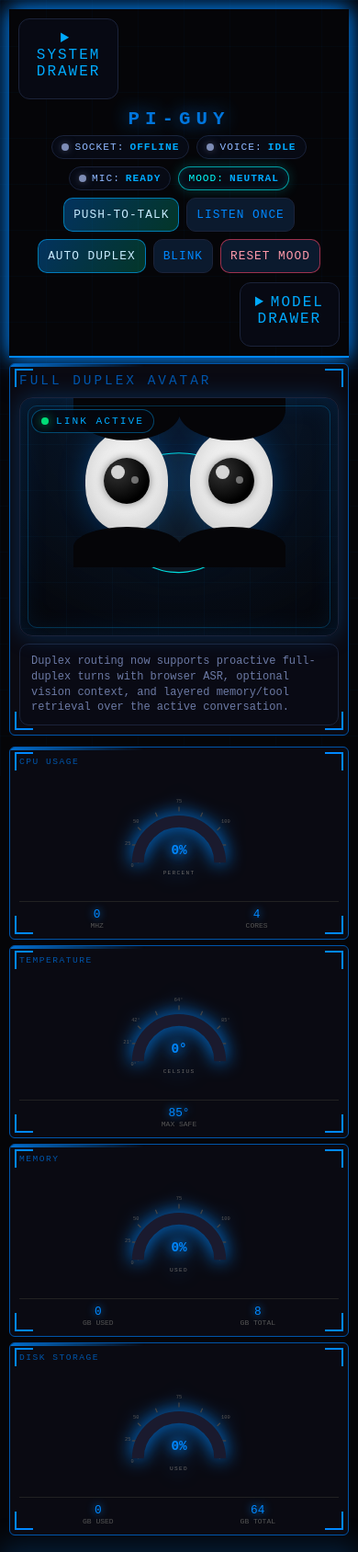
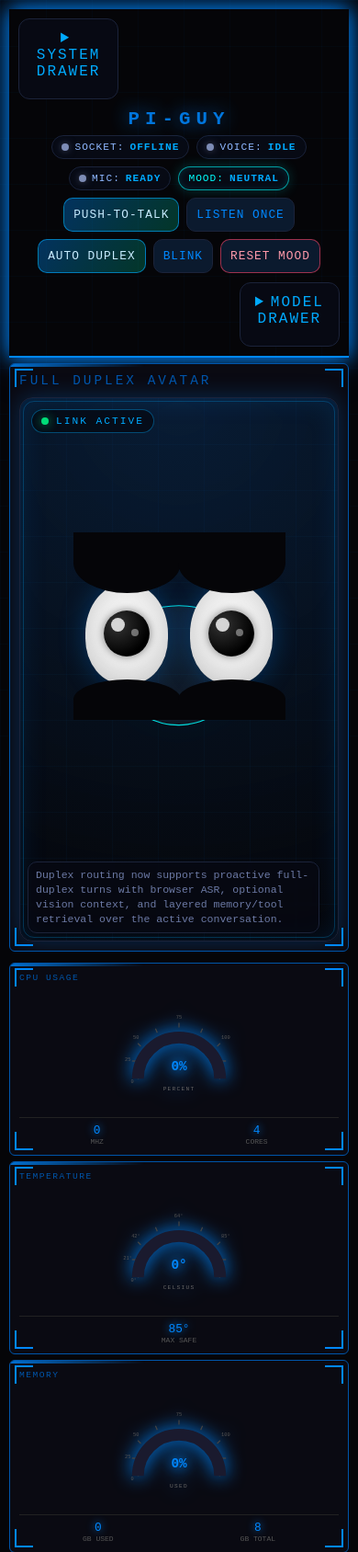
Before and after one commit to Mysticmarks/piguy, a Flask app: page / in a window 390 px wide. Shown: the top 1688 px of the page at 92% size. Run offline with Flask 3, Linux system fonts and the light colour scheme; some libraries are stand-ins or nearby versions.

Commit message:
Prioritize avatar viewport in face panel layout

```diff
--- a/templates/index.html
+++ b/templates/index.html
@@ -415,9 +415,9 @@
 
         .face-grid {
             display: grid;
-            grid-template-columns: 1fr;
-            grid-template-rows: minmax(260px, 1fr) auto;
-            gap: 8px;
+            grid-template-columns: minmax(0, 1fr);
+            grid-template-rows: minmax(0, 1fr);
+            gap: 0;
             height: 100%;
             align-items: stretch;
             flex: 1 1 auto;
@@ -433,14 +433,15 @@
             background: radial-gradient(circle at top, rgba(0, 136, 255, 0.15), rgba(5, 5, 8, 0.95));
             box-shadow: inset 0 0 30px rgba(0, 136, 255, 0.15),
                         0 0 25px rgba(0, 136, 255, 0.25);
-            min-height: 240px;
+            min-height: 300px;
+            height: 100%;
         }
 
         .face-viewport::after {
             content: '';
             position: absolute;
-            inset: 8px;
-            border-radius: 10px;
+            inset: 3px;
+            border-radius: 12px;
             border: 1px solid rgba(0, 170, 255, 0.25);
             pointer-events: none;
         }
@@ -480,9 +481,10 @@
 
         .duplex-controls {
             display: flex;
-            flex-direction: column;
-            gap: 14px;
-            padding: 6px;
+            flex-direction: row;
+            flex-wrap: wrap;
+            gap: 8px;
+            padding: 0;
         }
 
         .duplex-title {
@@ -592,8 +594,15 @@
             line-height: 1.4;
             border: 1px solid #1b233a;
             border-radius: 10px;
-            padding: 10px 12px;
-            background: rgba(8, 10, 20, 0.75);
+            padding: 6px 10px;
+            background: rgba(8, 10, 20, 0.68);
+            max-width: min(92%, 760px);
+            position: absolute;
+            left: 12px;
+            right: 12px;
+            bottom: 12px;
+            z-index: 2;
+            backdrop-filter: blur(1px);
         }
 
         .chat-dock {
@@ -828,7 +837,7 @@
         @media (max-width: 1100px) {
             .dashboard {
                 grid-template-columns: 1fr;
-                grid-template-rows: auto auto auto auto auto auto auto;
+                grid-template-rows: auto minmax(58vh, 640px) auto auto auto auto auto;
                 grid-template-areas:
                     "header"
                     "face"
@@ -852,6 +861,22 @@
 
             .header-center {
                 grid-template-columns: 1fr;
+            }
+
+            .face-panel {
+                min-height: min(68vh, 760px);
+            }
+
+            .face-viewport {
+                min-height: min(58vh, 680px);
+            }
+
+            .duplex-notes {
+                font-size: 0.72rem;
+                left: 8px;
+                right: 8px;
+                bottom: 8px;
+                padding: 6px 8px;
             }
 
             .chat-body {
@@ -939,9 +964,9 @@
                                 <span id="duplex-link-label">Link Active</span>
                             </div>
                             <iframe id="duplex-face" src="/face?embed=1" title="Pi-Guy Face"></iframe>
-                        </div>
-                        <div class="duplex-notes">
-                            Duplex routing now supports proactive full-duplex turns with browser ASR, optional vision context, and layered memory/tool retrieval over the active conversation.
+                            <div class="duplex-notes">
+                                Duplex routing now supports proactive full-duplex turns with browser ASR, optional vision context, and layered memory/tool retrieval over the active conversation.
+                            </div>
                         </div>
                     </div>
                 </div>
```
